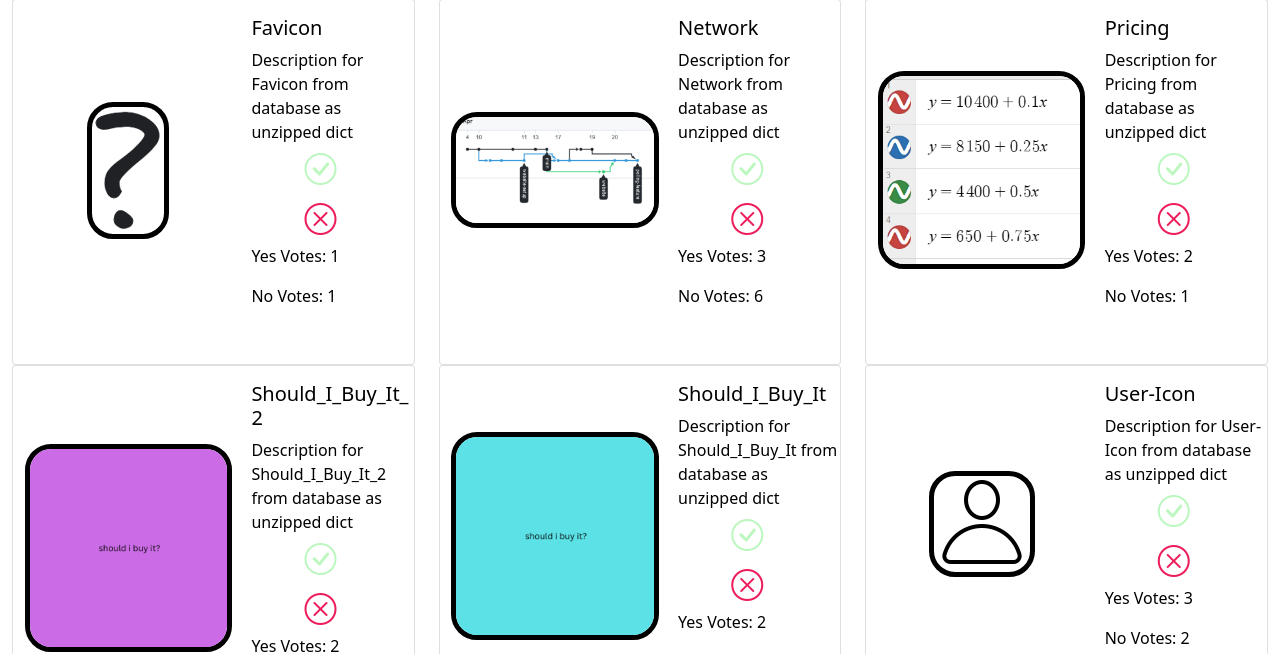
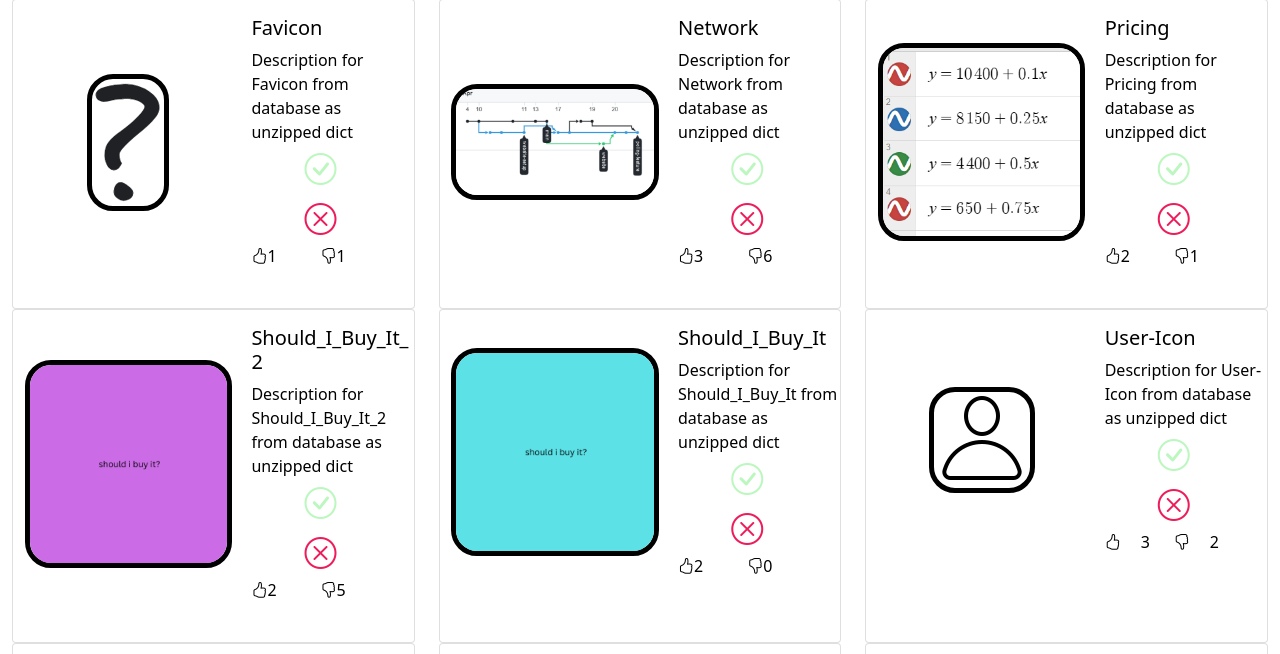
Before and after one commit to narmirarmi/CITS3403_Group_Project, a Flask app: page / in a window 1280 px wide. Shown: the part 54-708 px from the top of the page. Run offline with Flask 3, Linux system fonts and the light colour scheme; grey boxes labelled with a size stand in for pictures from a placeholder-image service; some libraries are stand-ins or nearby versions.

Commit message:
Added thumbs ups and thumbs down to the UI. Needs to have the thumbs up and down fill in when someone votes, so they know if they have voted already.

```diff
--- a/database/routes.py
+++ b/database/routes.py
@@ -61,4 +61,4 @@ def register_routes(app, db):
             print(likes_count)
             print(dislikes_count)
             # Respond with success message or updated vote count
-            return jsonify({'message': 'Vote recorded successfully', 'likes_count': likes_count, 'dislikes_count': dislikes_count})
+            return jsonify({'message': 'Vote recorded successfully', 'likes_count': likes_count, 'dislikes_count': dislikes_count, 'vote_type': vote_type})
--- a/static/js/pollVote.js
+++ b/static/js/pollVote.js
@@ -27,4 +27,17 @@ function updateResults(data, image) {
   console.log(image);
   $("#yes-votes-" + image).text(data.likes_count);
   $("#no-votes-" + image).text(data.dislikes_count);
+  // Remove previous classes from thumbs-up and thumbs-down icons
+  $("#" + image + " .thumbs-up, #" + image + " .thumbs-down").removeClass(
+    "bi-hand-thumbs-up-fill bi-hand-thumbs-down-fill"
+  );
+
+  // Add appropriate class based on vote type
+  if (data.vote_type === "like") {
+    $("#" + image + " .bi-hand-thumbs-up").addClass("bi-hand-thumbs-up-fill");
+  } else if (data.vote_type === "dislike") {
+    $("#" + image + " .bi-hand-thumbs-down").addClass(
+      "bi-hand-thumbs-down-fill"
+    );
+  }
 }
--- a/templates/poll/PollWidget.html
+++ b/templates/poll/PollWidget.html
@@ -28,8 +28,16 @@
                     <div class="row d-block w-100">
                         <!-- Vote count for each image -->
                         {% set imageName = pollImage.split("/")[-1] %}
-                        <p>Yes Votes: <span id="yes-votes-{{ imageName.split('.')[0] }}">{{ object.likes_count  }}</span></p>
-                        <p>No Votes: <span id="no-votes-{{ imageName.split('.')[0] }}">{{ object.dislikes_count  }}</span></p>
+                        <!-- thumbs up and thumbs down respectively -->
+                        <div class="row">
+                            <div class="col">
+                                <i class="{{ imageName.split('.')[0] }} bi-hand-thumbs-up"></i><span id="yes-votes-{{ imageName.split('.')[0] }}">{{ object.likes_count }}</span>
+                            </div>
+                            <div class="col">
+                                <i class="{{ imageName.split('.')[0] }} bi-hand-thumbs-down"></i><span id="no-votes-{{ imageName.split('.')[0] }}">{{ object.dislikes_count }}</span>
+                            </div>
+                        </div>
+
                     </div>
 
                 </div>
```
Also changed, not shown: instance/should_i_buy_it.db.
